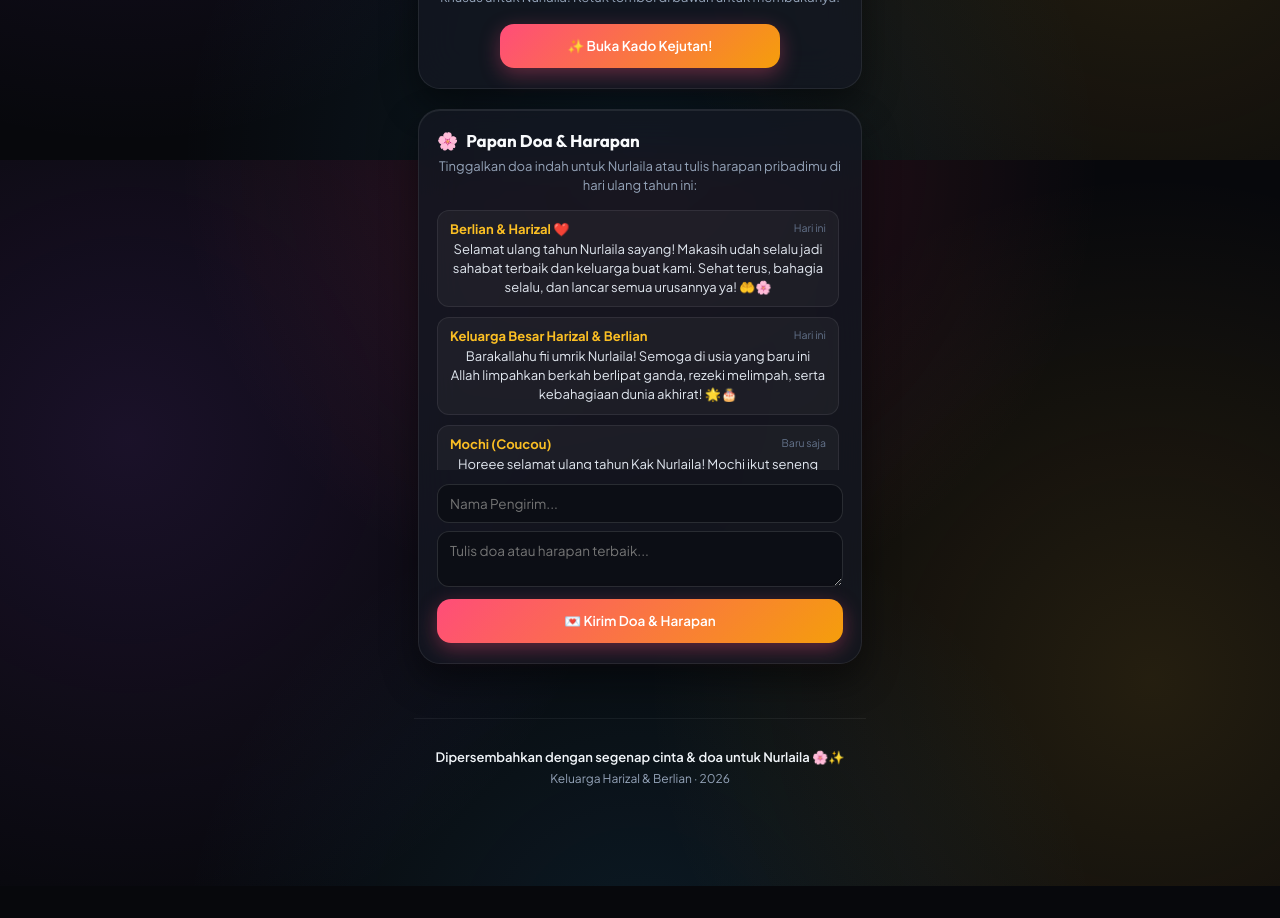
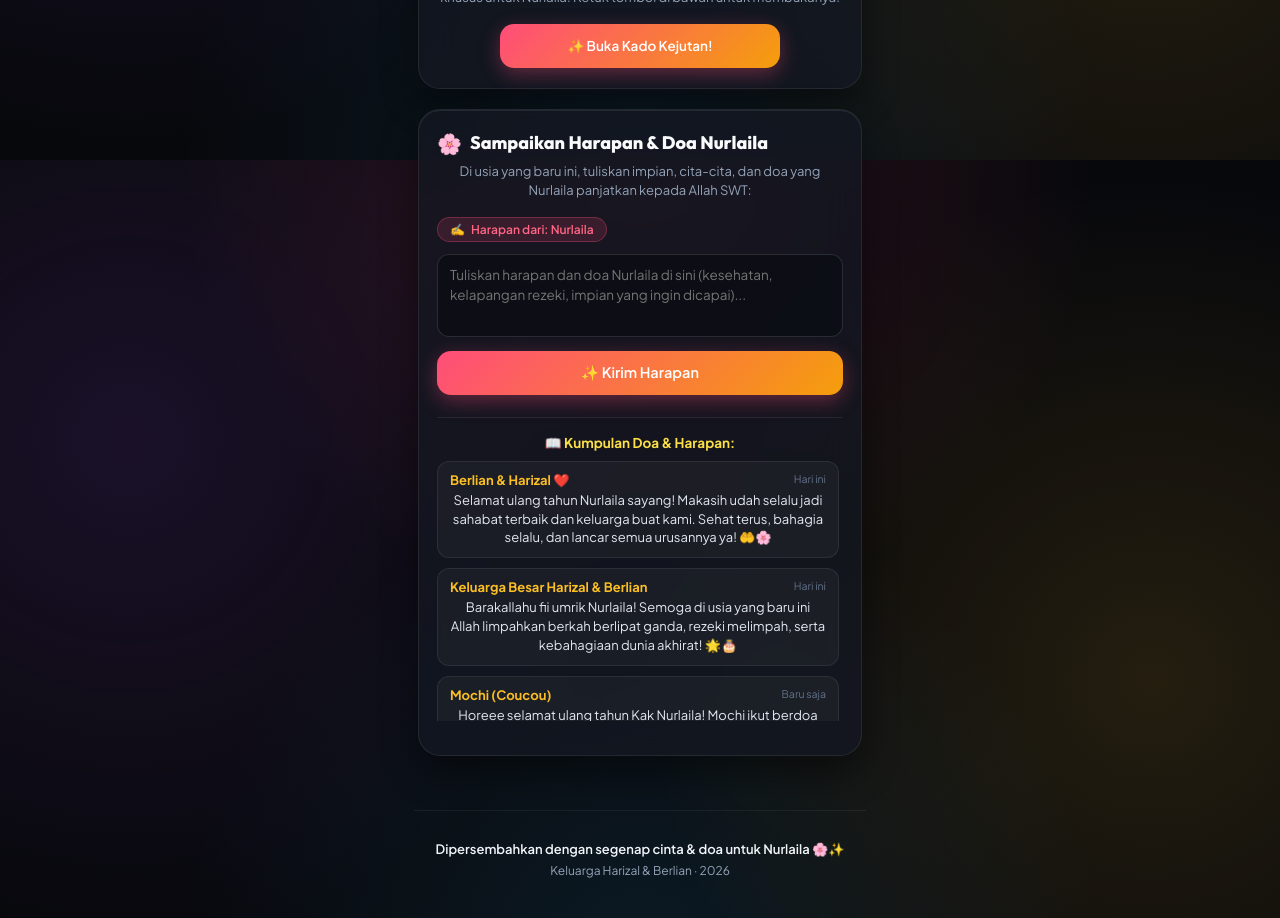
Before and after one commit to harizalideas/harizal, a Next.js app: page / in a window 1280 px wide. Shown: the part 1440-2358 px from the top of the page. Before the commit the page ends 2326 px from the top, so only its background shows below. Built offline with nearby package versions, Linux system fonts and the light colour scheme.

Commit message:
feat: customize hope submission for Nurlaila with celebratory Amin modal

```diff
--- a/src/components/WishBoard.jsx
+++ b/src/components/WishBoard.jsx
@@ -20,16 +20,17 @@ const DEFAULT_WISHES = [
   {
     id: 3,
     name: 'Mochi (Coucou)',
-    text: 'Horeee selamat ulang tahun Kak Nurlaila! Mochi ikut seneng banget hari ini! Jangan lupa tersenyum yaa! 🐾✨',
+    text: 'Horeee selamat ulang tahun Kak Nurlaila! Mochi ikut berdoa agar semua harapan Kak Nurlaila terwujud! 🐾✨',
     time: 'Baru saja',
   },
 ];
 
 export default function WishBoard({ recipientName = 'Nurlaila' }) {
   const [wishes, setWishes] = useState(DEFAULT_WISHES);
-  const [author, setAuthor] = useState('');
   const [message, setMessage] = useState('');
   const [isGiftOpen, setIsGiftOpen] = useState(false);
+  const [showSuccessModal, setShowSuccessModal] = useState(false);
+  const [lastSubmittedWish, setLastSubmittedWish] = useState('');
 
   useEffect(() => {
     try {
@@ -43,15 +44,16 @@ export default function WishBoard({ recipientName = 'Nurlaila' }) {
     } catch {}
   }, []);
 
-  const handleAddWish = (e) => {
+  const handleSendHope = (e) => {
     e.preventDefault();
-    if (!author.trim() || !message.trim()) return;
+    if (!message.trim()) return;
 
+    const wishText = message.trim();
     const newWish = {
       id: Date.now(),
-      name: author.trim(),
-      text: message.trim(),
-      time: 'Baru saja',
+      name: 'Nurlaila ✨',
+      text: wishText,
+      time: 'Baru saja dipanjatkan',
     };
 
     const updated = [newWish, ...wishes];
@@ -60,16 +62,20 @@ export default function WishBoard({ recipientName = 'Nurlaila' }) {
       localStorage.setItem('nurlaila_birthday_wishes', JSON.stringify(updated));
     } catch {}
 
-    setAuthor('');
+    setLastSubmittedWish(wishText);
     setMessage('');
 
+    // Trigger Success Audio & Confetti
     birthdaySynth.playChimeSuccess();
     confetti({
-      particleCount: 75,
-      spread: 75,
-      origin: { y: 0.7 },
-      colors: ['#FF5A5F', '#FFD166', '#06D6A0', '#118AB2', '#7928CA'],
+      particleCount: 100,
+      spread: 85,
+      origin: { y: 0.6 },
+      colors: ['#FF5A5F', '#FFD166', '#06D6A0', '#118AB2', '#7928CA', '#FF4081'],
     });
+
+    // Show the celebratory response modal
+    setShowSuccessModal(true);
   };
 
   const handleOpenGift = () => {
@@ -134,58 +140,144 @@ export default function WishBoard({ recipientName = 'Nurlaila' }) {
         </button>
       </div>
 
-      {/* 3. Wish Wall & Personal Prayer */}
+      {/* 3. Section Sampaikan Harapan & Doa Nurlaila */}
       <div className="wish-card glass-panel">
-        <h3 style={{ fontSize: '17px', fontWeight: '700', marginBottom: '6px', display: 'flex', alignItems: 'center', gap: '8px' }}>
-          <span>🌸</span>
-          <span>Papan Doa & Harapan</span>
-        </h3>
-        <p style={{ fontSize: '13px', color: '#94A3B8', marginBottom: '14px', lineHeight: '1.5' }}>
-          Tinggalkan doa indah untuk Nurlaila atau tulis harapan pribadimu di hari ulang tahun ini:
+        <div style={{ display: 'flex', alignItems: 'center', gap: '8px', marginBottom: '6px' }}>
+          <span style={{ fontSize: '20px' }}>🌸</span>
+          <h3 style={{ fontSize: '18px', fontWeight: '800', color: '#F8FAFC' }}>
+            Sampaikan Harapan &amp; Doa Nurlaila
+          </h3>
+        </div>
+
+        <p style={{ fontSize: '13px', color: '#94A3B8', marginBottom: '16px', lineHeight: '1.5' }}>
+          Di usia yang baru ini, tuliskan impian, cita-cita, dan doa yang Nurlaila panjatkan kepada Allah SWT:
         </p>
 
-        <div className="wish-list">
-          {wishes.map((w) => (
-            <div key={w.id} className="wish-item">
-              <div className="wish-author">
-                <span>{w.name}</span>
-                <span className="wish-time">{w.time}</span>
-              </div>
-              <p className="wish-text">{w.text}</p>
-            </div>
-          ))}
-        </div>
+        {/* Input Form Khusus Nurlaila */}
+        <form onSubmit={handleSendHope} className="wish-form">
+          <div
+            style={{
+              display: 'inline-flex',
+              alignItems: 'center',
+              gap: '6px',
+              padding: '4px 12px',
+              borderRadius: '999px',
+              background: 'rgba(255, 77, 121, 0.15)',
+              border: '1px solid rgba(255, 77, 121, 0.3)',
+              color: '#FF6584',
+              fontSize: '12px',
+              fontWeight: '600',
+              width: 'fit-content',
+              marginBottom: '4px',
+            }}
+          >
+            <span>✍️</span>
+            <span>Harapan dari: Nurlaila</span>
+          </div>
 
-        <form onSubmit={handleAddWish} className="wish-form">
-          <input
-            type="text"
-            className="input-glass"
-            placeholder="Nama Pengirim..."
-            value={author}
-            onChange={(e) => setAuthor(e.target.value)}
-            maxLength={35}
-            required
-          />
           <textarea
             className="input-glass"
-            rows={2}
-            placeholder="Tulis doa atau harapan terbaik..."
+            rows={3}
+            placeholder="Tuliskan harapan dan doa Nurlaila di sini (kesehatan, kelapangan rezeki, impian yang ingin dicapai)..."
             value={message}
             onChange={(e) => setMessage(e.target.value)}
-            maxLength={250}
+            maxLength={300}
             required
+            style={{ resize: 'none', lineHeight: '1.5' }}
           />
+
           <button
             type="submit"
             className="btn-interactive btn-primary"
-            style={{ width: '100%', marginTop: '4px' }}
+            style={{ width: '100%', marginTop: '6px', fontSize: '14.5px', padding: '12px 16px' }}
           >
-            💌 Kirim Doa & Harapan
+            ✨ Kirim Harapan
           </button>
         </form>
+
+        {/* Daftar Doa & Harapan Bersama */}
+        <div style={{ marginTop: '22px', paddingTop: '16px', borderTop: '1px solid rgba(255, 255, 255, 0.08)' }}>
+          <div style={{ fontSize: '13.5px', fontWeight: '700', color: '#FDE047', marginBottom: '10px' }}>
+            📖 Kumpulan Doa &amp; Harapan:
+          </div>
+
+          <div className="wish-list">
+            {wishes.map((w) => (
+              <div key={w.id} className="wish-item">
+                <div className="wish-author">
+                  <span>{w.name}</span>
+                  <span className="wish-time">{w.time}</span>
+                </div>
+                <p className="wish-text">{w.text}</p>
+              </div>
+            ))}
+          </div>
+        </div>
       </div>
 
-      {/* Surprise Modal */}
+      {/* MODAL RESPON: "Semoga harapan dan doa Nurlaila terwujud, Amin" */}
+      {showSuccessModal && (
+        <div className="modal-overlay" onClick={() => setShowSuccessModal(false)}>
+          <div className="modal-content" onClick={(e) => e.stopPropagation()}>
+            <button
+              type="button"
+              className="modal-close-btn"
+              onClick={() => setShowSuccessModal(false)}
+            >
+              ✕
+            </button>
+
+            <div style={{ fontSize: '54px', marginBottom: '12px' }}>🤲✨💖</div>
+
+            <h2 style={{ fontSize: '21px', fontWeight: '800', marginBottom: '12px', color: '#FDE047', lineHeight: '1.3' }}>
+              Semoga harapan dan doa Nurlaila terwujud, Amin
+            </h2>
+
+            {lastSubmittedWish && (
+              <div
+                style={{
+                  background: 'rgba(255, 255, 255, 0.05)',
+                  border: '1px solid rgba(255, 255, 255, 0.1)',
+                  borderRadius: '14px',
+                  padding: '12px 14px',
+                  marginBottom: '16px',
+                  textAlign: 'left',
+                }}
+              >
+                <div style={{ fontSize: '11px', color: '#94A3B8', marginBottom: '4px' }}>
+                  Doa yang baru saja dikirimkan:
+                </div>
+                <p style={{ color: '#E2E8F0', fontSize: '13.5px', fontStyle: 'italic', lineHeight: '1.4' }}>
+                  "{lastSubmittedWish}"
+                </p>
+              </div>
+            )}
+
+            <p style={{ color: '#CBD5E1', fontSize: '13.5px', lineHeight: '1.55', marginBottom: '20px' }}>
+              Kami (Harizal &amp; Berlian) ikut mengaminkan dari lubuk hati yang terdalam. Semoga Allah mudahkan dan kabulkan setiap bait doa Nurlaila! 🌸✨
+            </p>
+
+            <button
+              type="button"
+              className="btn-interactive btn-primary"
+              style={{ width: '100%', justifyContent: 'center', padding: '12px' }}
+              onClick={() => {
+                birthdaySynth.playChimeSuccess();
+                confetti({
+                  particleCount: 70,
+                  spread: 80,
+                  origin: { y: 0.6 },
+                });
+                setShowSuccessModal(false);
+              }}
+            >
+              Aamiin Ya Rabbal Alamin 🤲❤️
+            </button>
+          </div>
+        </div>
+      )}
+
+      {/* Surprise Gift Modal */}
       {isGiftOpen && (
         <div className="modal-overlay" onClick={() => setIsGiftOpen(false)}>
           <div className="modal-content" onClick={(e) => e.stopPropagation()}>
@@ -223,7 +315,7 @@ export default function WishBoard({ recipientName = 'Nurlaila' }) {
                 SAHABAT TERBAIK SEPANJANG MASA
               </div>
               <div style={{ fontSize: '12px', color: '#94A3B8', marginTop: '3px' }}>
-                Diberikan dengan penuh kasih oleh Harizal & Berlian
+                Diberikan dengan penuh kasih oleh Harizal &amp; Berlian
               </div>
             </div>
 
```
